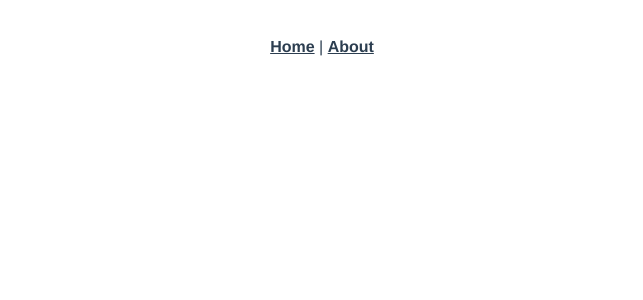
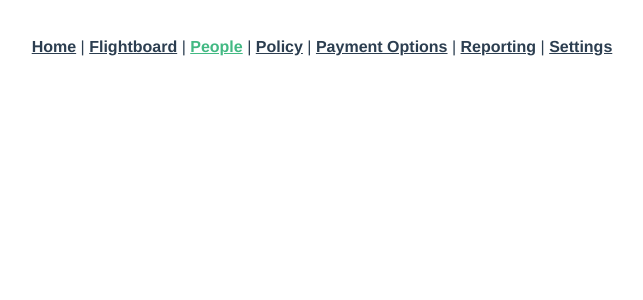
Before and after one commit to yakubova92/d-trial, a Vue app: page /people in a window 1280 px wide. Shown: the top 300 px of the page, without its empty margins (318-961 px from the left). Built offline with nearby package versions, Linux system fonts and the light colour scheme.

Commit message:
set up nav bar, router, and views

```diff
--- a/src/App.vue
+++ b/src/App.vue
@@ -2,7 +2,12 @@
   <div id="app">
     <div id="nav">
       <router-link to="/">Home</router-link> |
-      <router-link to="/about">About</router-link>
+      <router-link to="/flightboard">Flightboard</router-link> |
+      <router-link to="/people">People</router-link> |
+      <router-link to="/policy">Policy</router-link> |
+      <router-link to="/payment-options">Payment Options</router-link> |
+      <router-link to="/reporting">Reporting</router-link> |
+      <router-link to="/settings">Settings</router-link>
     </div>
     <router-view/>
   </div>
--- a/src/router.js
+++ b/src/router.js
@@ -14,12 +14,38 @@ export default new Router({
       component: Home
     },
     {
-      path: '/about',
-      name: 'about',
-      // route level code-splitting
-      // this generates a separate chunk (about.[hash].js) for this route
-      // which is lazy-loaded when the route is visited.
-      component: () => import(/* webpackChunkName: "about" */ './views/About.vue')
-    }
+      path: '/flightboard',
+      name: 'flightboard',
+      /* route level code-splitting
+      this generates a separate chunk (about.[hash].js) for this route
+      which is lazy-loaded when the route is visited.
+      */
+      component: () => import(/* webpackChunkName: "about" */ './views/Flightboard.vue')
+    },
+    {
+      path: '/people',
+      name: 'people',
+      component: () => import('./views/People.vue')
+    },
+    {
+      path: '/policy',
+      name: 'policy',
+      component: () => import('./views/Policy.vue')
+    },
+    {
+      path: '/payment-options',
+      name: 'payment-options',
+      component: () => import('./views/PaymentOptions.vue')
+    },
+    {
+      path: '/reporting',
+      name: 'reporting',
+      component: () => import('./views/Reporting.vue')
+    },
+    {
+      path: '/settings',
+      name: 'settings',
+      component: () => import('./views/Settings.vue')
+    },
   ]
 })
```
Also changed, not shown: src/views/Flightboard.vue (added), src/views/PaymentOptions.vue (added), src/views/People.vue (added), src/views/Policy.vue (added), src/views/Reporting.vue (added), src/views/Settings.vue (added).
